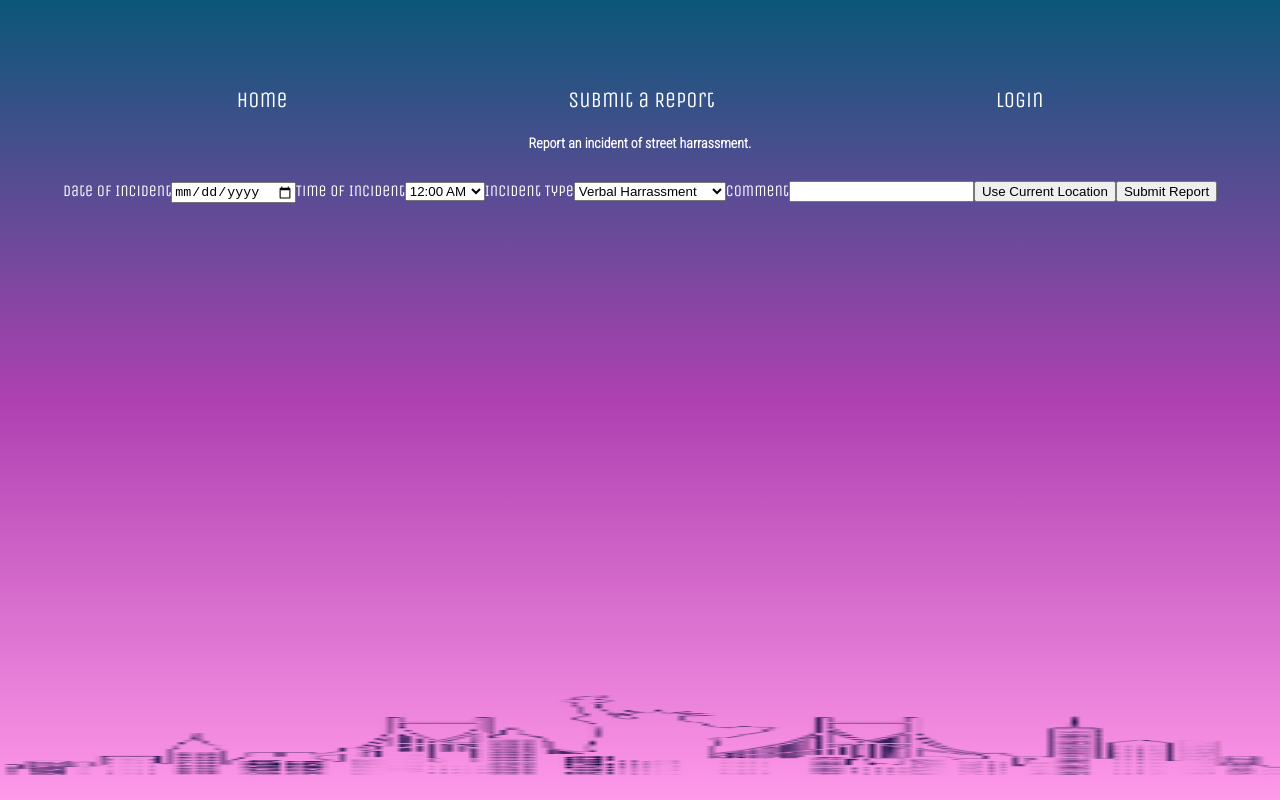
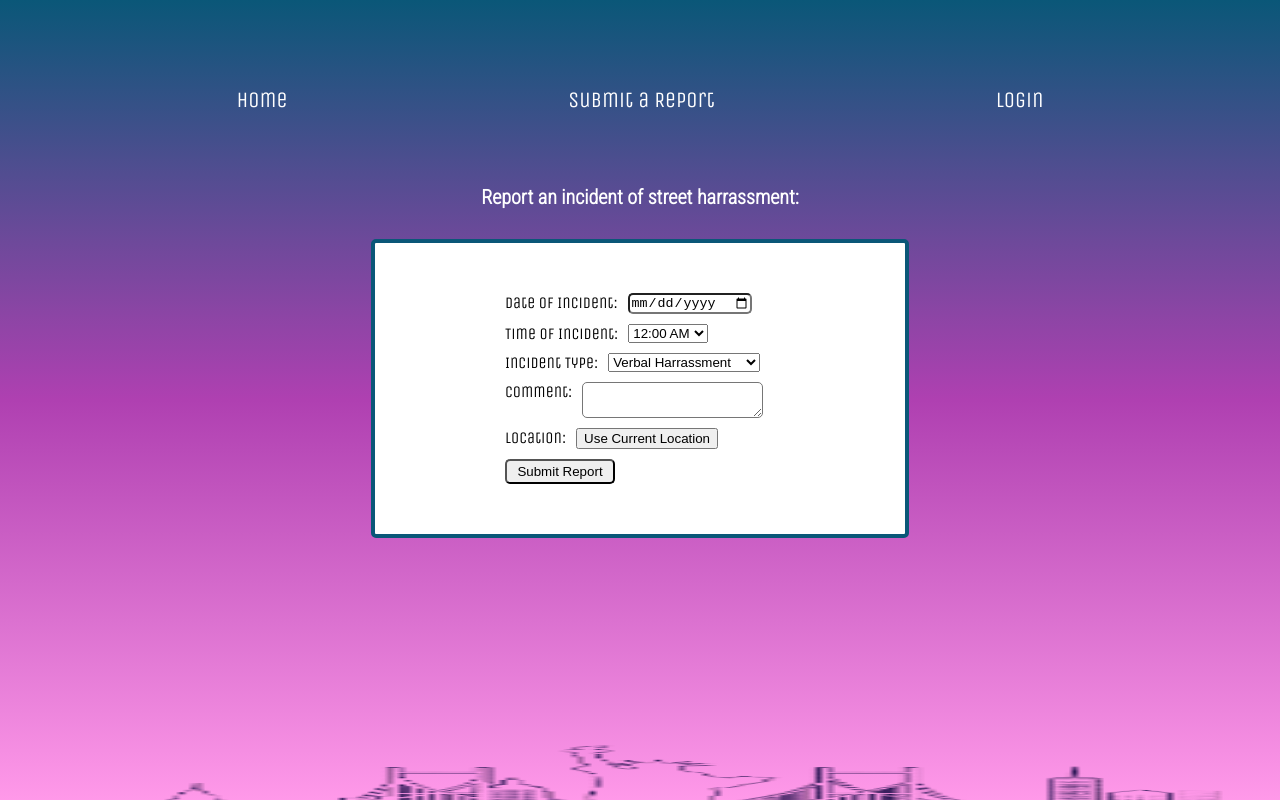
Before and after one commit to vinceoct/walksafeNYC, a React (Vite) app in the folder walksafeNYCReact/: page /reportForm in a window 1280 px wide. Built offline with nearby package versions, Linux system fonts and the light colour scheme; a web font is replaced by a local one.

Commit message:
styled forms for login, create an account, and submit a report and set up pages for user profile page and individual report page

```diff
--- a/walksafeNYCReact/src/components/CreateAnAccount.jsx
+++ b/walksafeNYCReact/src/components/CreateAnAccount.jsx
@@ -19,22 +19,35 @@ const CreateAnAccount = () => {
 
     return (
         <div className="create-account-page">
-            <form onSubmit={handleSubmit}>
+            <h4>Create an account</h4>
+            <form className="create-account-form" onSubmit={handleSubmit}>
+                <div className="account-question">
                     <label htmlFor="firstName">First Name</label>
                     <input onChange={(e)=>setFirstName(e.target.value)} type="text" placeholder="First Name" value={firstName} name="firstName" id="firstName"/>
+                </div>
+                <div className="account-question">
                     <label htmlFor="lastName">Last Name</label>
                     <input onChange={(e)=>setLastName(e.target.value)}type="text" placeholder="Last Name" value={lastName} name="lastName" id="lastName"/>
+                </div>
+                <div className="account-question">
                     <label htmlFor="dateOfBirth">Date of Birth</label>
                     <input onChange={(e)=>setDateOfBirth(e.target.value)}type="date" placeholder="Date of Birth" value={dateOfBirth} name="dateOfBirth" id="dateOfBirth"/>
+                </div>
+                <div className="account-question">
                     <label htmlFor="gender">Gender</label>
                     <input onChange={(e)=>setGender(e.target.value)}type="text" placeholder="gender" value={gender} name="gender" id="gender"/>
+                </div>
+                <div className="account-question">
                     <label htmlFor="email">email</label>
                     <input value={email} onChange={(e) => setEmail(e.target.value)} name="email" id="email" type="email" placeholder="youremail@gmail.com"/>
+                </div>
+                <div className="account-question">
                     <label htmlFor="password">password</label>
                     <input value={password} onChange={(e) => setPassword(e.target.value)} name="password" id="password" type="password" placeholder="*******"/>
-                <button type="submit">Create Account</button>
+                </div>
+                <button id="create-account-button" className="submit-button" type="submit">Create Account</button>
+                <Link class="login" to="/login"><button id="already-have-account" className="submit-button">Already have an account? Log in here.</button></Link>
             </form>
-            <Link class="login" to="/login"><button>Already have an account? Log in here.</button></Link>
         </div>
     )
 }
--- a/walksafeNYCReact/src/components/Login.jsx
+++ b/walksafeNYCReact/src/components/Login.jsx
@@ -13,14 +13,19 @@ const Login = () => {
 
     return (
         <div className="login-page">
-            <form onSubmit={handleSubmit}>
-                <label htmlFor="email">email</label>
-                <input value={email} onChange={(e) => setEmail(e.target.value)} name="email" id="email" type="email" placeholder="youremail@gmail.com"/>
-                <label htmlFor="password">password</label>
-                <input value={password} onChange={(e) => setPassword(e.target.value)} name="password" id="password" type="password" placeholder="*******"/>
-                <button type="submit">Log in</button>
+            <h4>Login to your account.</h4>
+            <form className="login-form" onSubmit={handleSubmit}>
+                <div className="login-question">
+                    <label htmlFor="email">email</label>
+                    <input value={email} onChange={(e) => setEmail(e.target.value)} name="email" id="email" type="email" placeholder="youremail@gmail.com"/>
+                </div>
+                <div className="login-question">
+                    <label htmlFor="password">password</label>
+                    <input value={password} onChange={(e) => setPassword(e.target.value)} name="password" id="password" type="password" placeholder="*******"/>
+                </div>
+                <button id="log-in-button" className="submit-button" type="submit">Log in</button>
+                <Link class="createAccount" to="/createAnAccount"><button id="create-account" className="submit-button">Create An Account</button></Link>
             </form>
-            <Link class="createAccount" to="/createAnAccount"><button>Create An Account</button></Link>
         </div>
     )
 }
--- a/walksafeNYCReact/src/components/Main.jsx
+++ b/walksafeNYCReact/src/components/Main.jsx
@@ -3,6 +3,8 @@ import Home from './Home'
 import Login from './Login'
 import ReportForm from './ReportForm'
 import CreateAnAccount from './CreateAnAccount'
+import ReportPage from './ReportPage'
+import UserPage from './UserPage'
 
 const Main = () => {
     return (
@@ -12,6 +14,8 @@ const Main = () => {
                 <Route path="/reportForm" element={<ReportForm />} />
                 <Route path="/login" element={<Login />} />
                 <Route path="/createAnAccount" element={<CreateAnAccount />} />
+                <Route path="/reportPage" element={<ReportPage />} />
+                <Route path="/userPage" element={<UserPage />} />
             </Routes>
         </div>
     )
--- a/walksafeNYCReact/src/components/ReportForm.jsx
+++ b/walksafeNYCReact/src/components/ReportForm.jsx
@@ -19,11 +19,14 @@ const ReportForm = () => {
 
     return (
         <div className="report-form-page">
-            <h4>Report an incident of street harrassment.</h4>
-            <form onSubmit={handleSubmit}>
-                <label htmlFor="date">Date of Incident</label>
+            <h4>Report an incident of street harrassment:</h4>
+            <form className="report-form" onSubmit={handleSubmit}>
+                <div className="question">
+                    <label htmlFor="date">Date of Incident: </label>
                     <input type="date" onChange={(e)=>setDate(e.target.value)} id="date"></input>
-                <label htmlFor="time">Time of Incident</label>
+                </div>
+                <div className="question">
+                    <label htmlFor="time">Time of Incident: </label>
                     <select onChange={(e)=>setTime(e.target.value)} id="time">
                         <option value="12:00 AM">12:00 AM</option>
                         <option value="12:15 AM">12:15 AM</option>
@@ -122,17 +125,24 @@ const ReportForm = () => {
                         <option value="11:30 PM">11:30 PM</option>
                         <option value="11:45 PM">11:45 PM</option>
                     </select>
-                <label htmlFor="incidentType">Incident Type</label>
+                </div>
+                <div className="question">
+                    <label htmlFor="incidentType">Incident Type: </label>
                     <select  id="incidentType" onChange={(e)=>setIncidentType(e.target.value)}>
                         <option value="Verbal Harrassment">Verbal Harrassment</option>
                         <option value="Physical Harrassment">Physical Harrassment</option>
                         <option value="Sexual Harrassment">Sexual Harrassment</option>
                     </select>
-                <label htmlFor="comment">Comment</label>
-                <input type="text" id="comment" onChange={(e)=>setComment(e.target.value)}></input>
-                <label htmlFor="currentLocation"></label>
+                </div>
+                <div className="question">
+                    <label htmlFor="comment">Comment: </label>
+                    <textarea  id="comment" onChange={(e)=>setComment(e.target.value)}></textarea>
+                </div>
+                <div className="question">
+                    <label htmlFor="currentLocation">Location: </label>
                     <button id="currentLocation" onClick={()=>setCurrentLocation("insert current location here")}>Use Current Location</button>
-                <button type="submit">Submit Report</button>
+                </div>
+                <button className="submit-button" type="submit">Submit Report</button>
             </form>
         </div>
     )
--- a/walksafeNYCReact/src/components/ReportPage.jsx
+++ b/walksafeNYCReact/src/components/ReportPage.jsx
@@ -0,0 +1,16 @@
+const ReportPage = () => {
+    return (
+        <div className="reportPage">
+            <h4>Incident Report</h4>
+            <div className="report-info">
+                <p>Date of Incident: </p>
+                <p>Time of Incident: </p>
+                <p>Incident Type: </p>
+                <p>Comment: </p>
+                <p>Location: </p>
+            </div>
+        </div>
+    )
+}
+
+export default ReportPage
--- a/walksafeNYCReact/src/components/UserPage.jsx
+++ b/walksafeNYCReact/src/components/UserPage.jsx
@@ -0,0 +1,9 @@
+const UserPage = () => {
+    return (
+        <div className="userPage">
+            <h4>Profile Page</h4>
+        </div>
+    )
+}
+
+export default UserPage
--- a/walksafeNYCReact/src/index.css
+++ b/walksafeNYCReact/src/index.css
@@ -69,7 +69,7 @@ a {
   text-decoration: inherit;
   padding: 4px;
 }
-a:hover {
+.nav:hover {
   background-color: #000000;
   border-radius: 10px;
 
@@ -90,10 +90,10 @@ h3 {
 }
 
 h4 {
-  margin-top: -25px;
+  margin-top: 25px;
   margin-bottom: 30px;
   font-family: roboto condensed;
-  font-size: 14px;
+  font-size: 20px;
 }
 
 img{
@@ -125,3 +125,80 @@ img{
   width: 1200px;
   height: 370.5px;
 }
+
+
+.report-form, .login-form, .report-info, .create-account-form{
+  display: flex;
+  flex-direction: column;
+  border: solid 4px rgba(10, 87, 120, 1);
+  border-radius: 5px;
+  padding: 50px 0 50px 130px;
+  width: 400px;
+  margin: 0 auto;
+  margin-top: 10px;
+  background-color: white;
+}
+
+.question, .login-question, .account-question {
+  display: flex;
+  flex-direction: row;
+  margin-bottom: 10px;
+}
+
+.submit-button {
+  width: 110px;
+  height: 25px;
+  border-radius: 5px;
+  padding: 3px;
+}
+
+.submit-button:hover {
+  background-color: black;
+  color: white;
+  cursor: pointer;
+}
+
+input, textarea {
+  border-radius: 5px;
+}
+
+label {
+  margin-right: 10px;
+  color: black;
+}
+
+#create-account {
+  width: 150px;
+}
+
+
+#log-in-button, #create-account-button {
+  margin-right: 0;
+  margin-left: 5px;
+}
+
+#create-account {
+  margin-right: 0;
+  margin-left: 0;
+}
+
+.createAccount {
+  margin-right: 300px;
+}
+
+.login-question, .account-question {
+  margin-left: 5px;
+}
+
+p {
+  color: black;
+}
+
+.report-info {
+  text-align: left;
+}
+
+#already-have-account {
+  width: 250px;
+  margin-right: 160px;
+}
```
Lines whose indentation alone changed are shown as unchanged.
